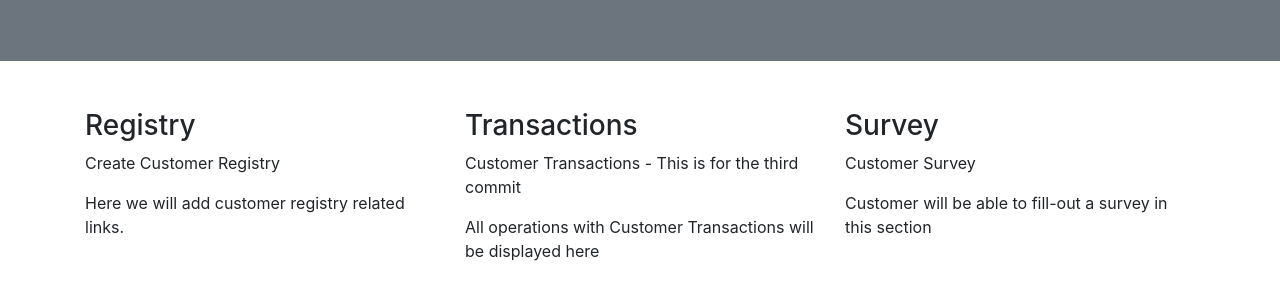
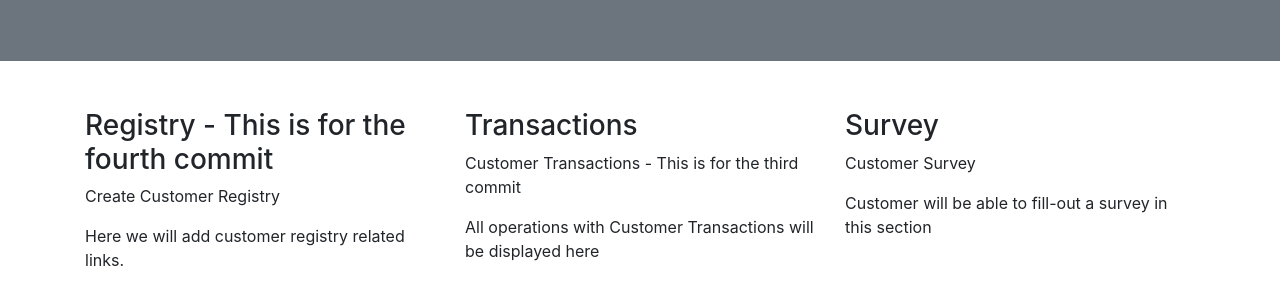
Before and after one commit to alyssakramer/Project1, a plain HTML site: page index.html in a window 1280 px wide. Shown: the part 131-436 px from the top of the page. Drawn offline with nearby package versions, Linux system fonts and the light colour scheme.

Commit message:
This is the fourth commit

```diff
--- /dev/null
+++ b/css/site.css
@@ -0,0 +1 @@
+This is the CSS content
--- a/index.html
+++ b/index.html
@@ -18,7 +18,7 @@
 <div class="container mt-5">
   <div class="row">
      <div class="col-sm-4">
-        <h3>Registry</h3>
+        <h3>Registry - This is for the fourth commit</h3>
         <p>Create Customer Registry</p>
         <p>Here we will add customer registry related links.</p>
      </div>
--- a/index.js
+++ b/index.js
@@ -1 +1,2 @@
 /* This is for the third commit but no js is written here*/
+/* This is for the fourth commit but no js is written here*/
```
